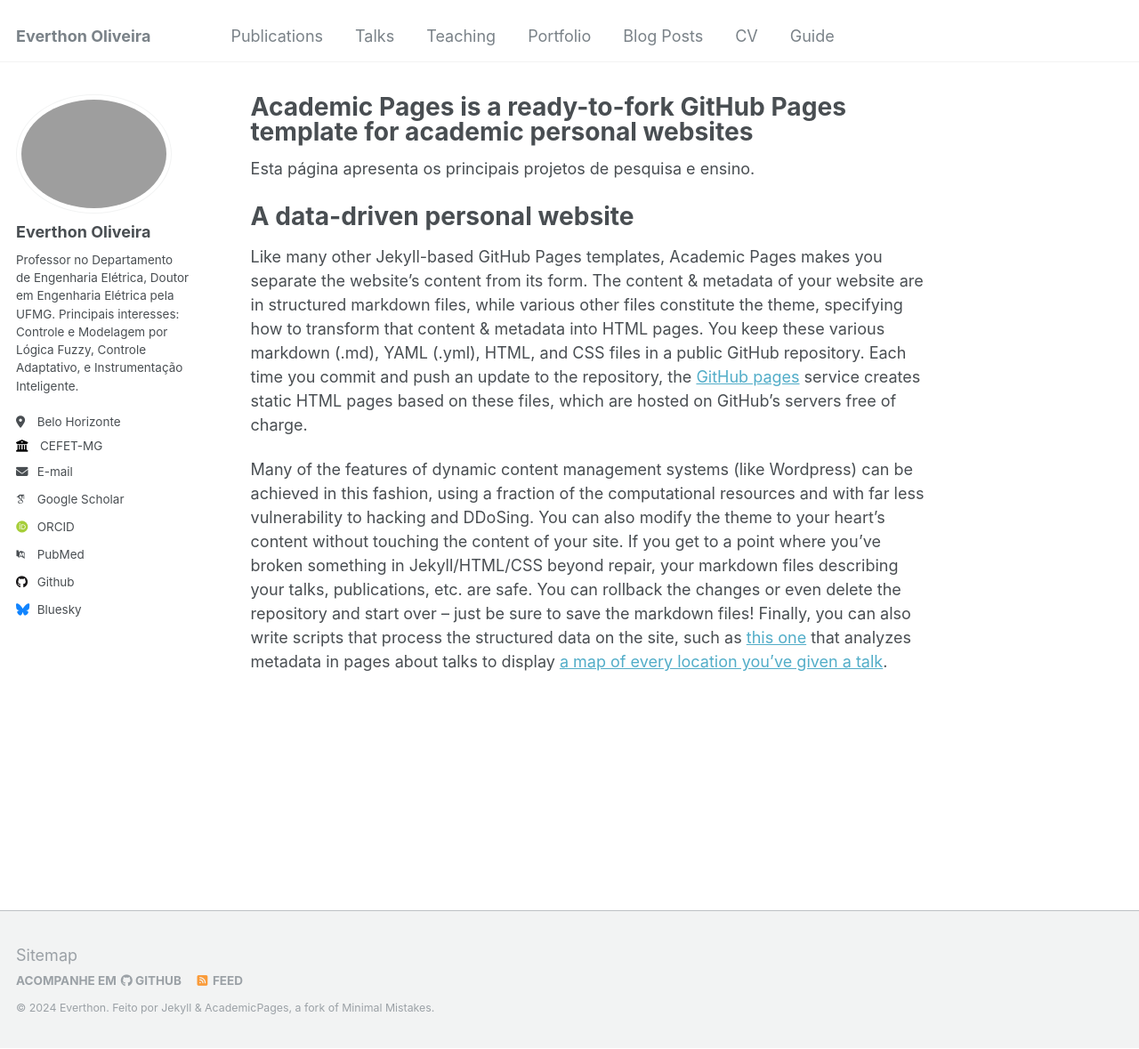
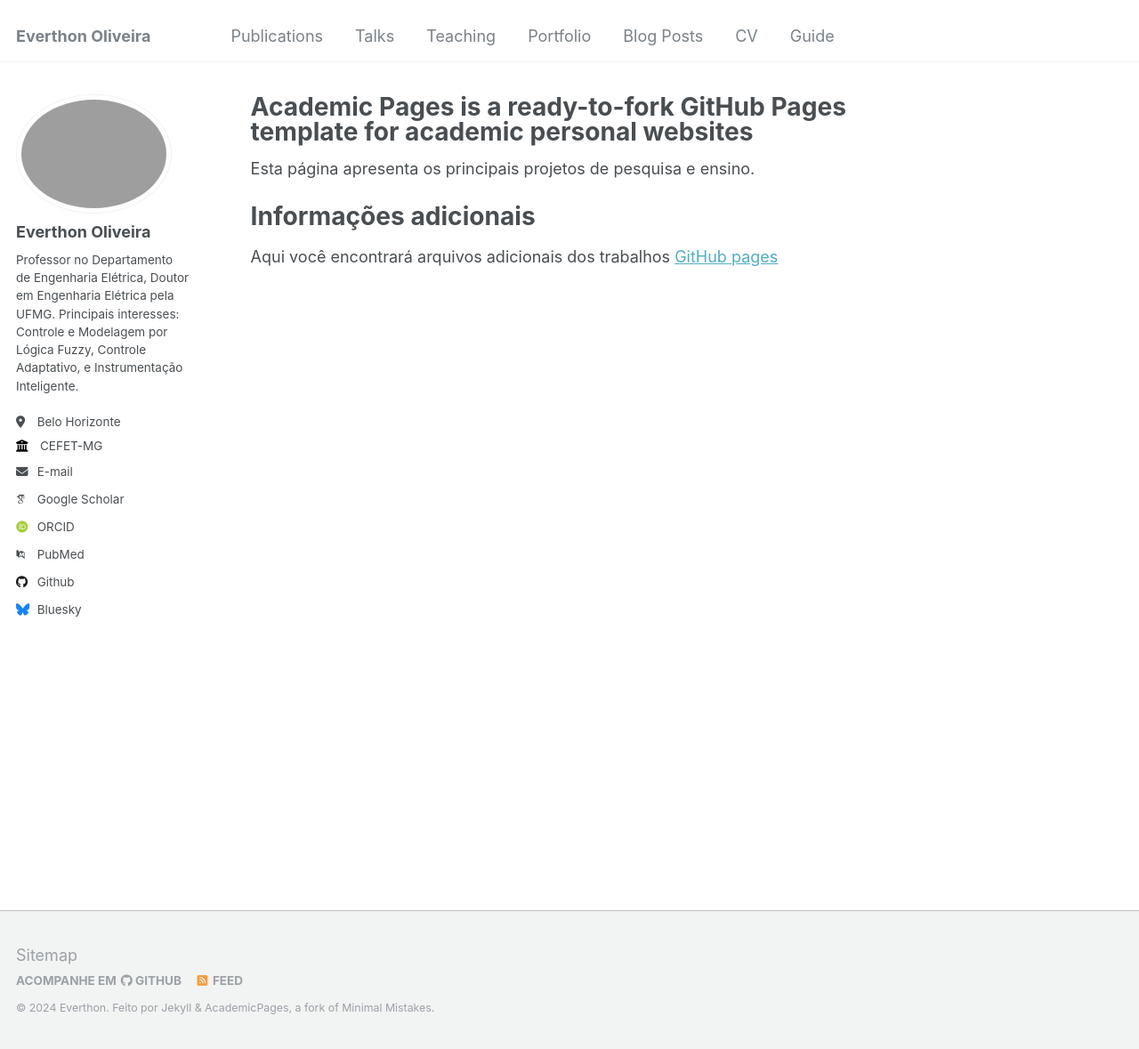
Before and after one commit to EverthonSO/everthonso.github.io, a Jekyll site: the page built from _pages/about.md, in a window 1280 px wide and 1179 px high. Shown: the whole window at 89% size. Built offline with Jekyll 4.4.1, drawn with Linux system fonts in a browser that asks for light colours; some web fonts are replaced.

Commit message:
Update about.md

```diff
--- a/_pages/about.md
+++ b/_pages/about.md
@@ -9,8 +9,6 @@ redirect_from:
 
 Esta página apresenta os principais projetos de pesquisa e ensino.
 
-A data-driven personal website
+Informações adicionais
 ======
-Like many other Jekyll-based GitHub Pages templates, Academic Pages makes you separate the website's content from its form. The content & metadata of your website are in structured markdown files, while various other files constitute the theme, specifying how to transform that content & metadata into HTML pages. You keep these various markdown (.md), YAML (.yml), HTML, and CSS files in a public GitHub repository. Each time you commit and push an update to the repository, the [GitHub pages](https://pages.github.com/) service creates static HTML pages based on these files, which are hosted on GitHub's servers free of charge.
-
-Many of the features of dynamic content management systems (like Wordpress) can be achieved in this fashion, using a fraction of the computational resources and with far less vulnerability to hacking and DDoSing. You can also modify the theme to your heart's content without touching the content of your site. If you get to a point where you've broken something in Jekyll/HTML/CSS beyond repair, your markdown files describing your talks, publications, etc. are safe. You can rollback the changes or even delete the repository and start over -- just be sure to save the markdown files! Finally, you can also write scripts that process the structured data on the site, such as [this one](https://github.com/academicpages/academicpages.github.io/blob/master/talkmap.ipynb) that analyzes metadata in pages about talks to display [a map of every location you've given a talk](https://academicpages.github.io/talkmap.html).
+Aqui você encontrará arquivos adicionais dos trabalhos [GitHub pages](everthonso.github.io)
```
